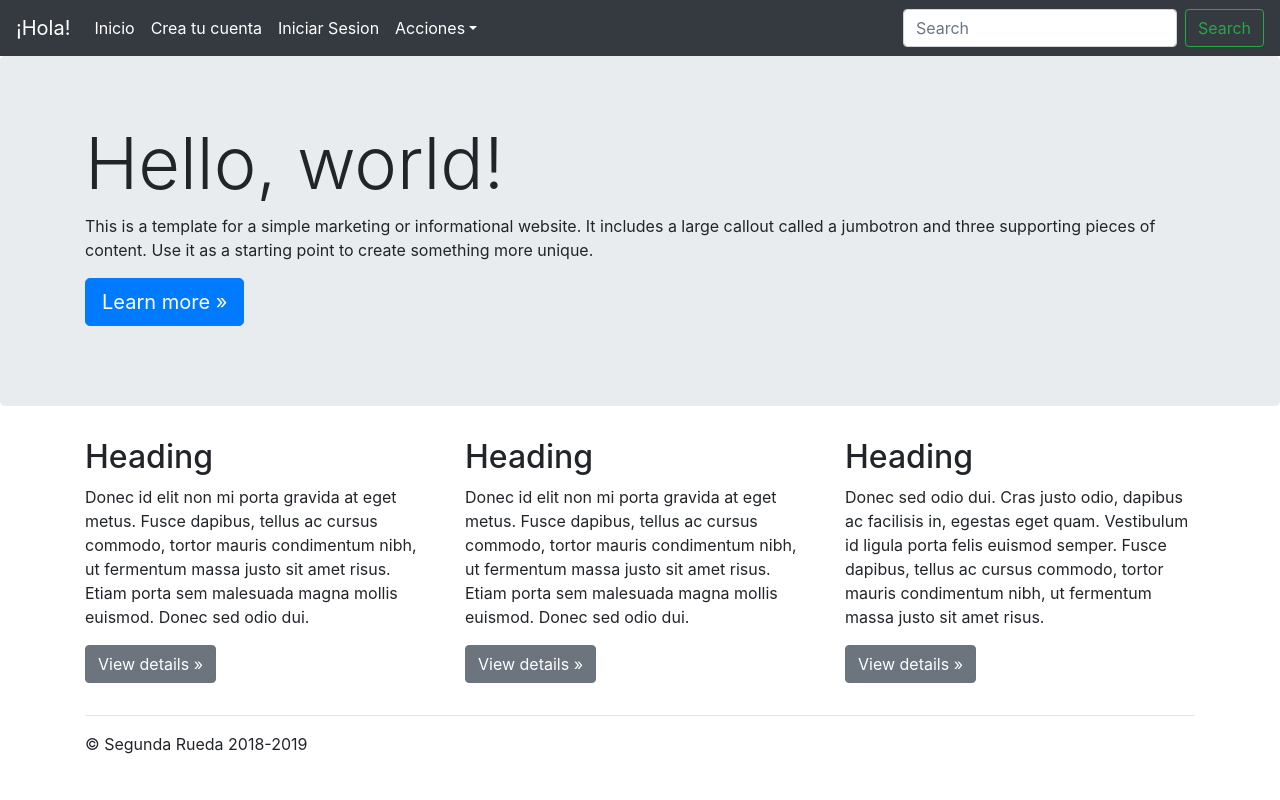
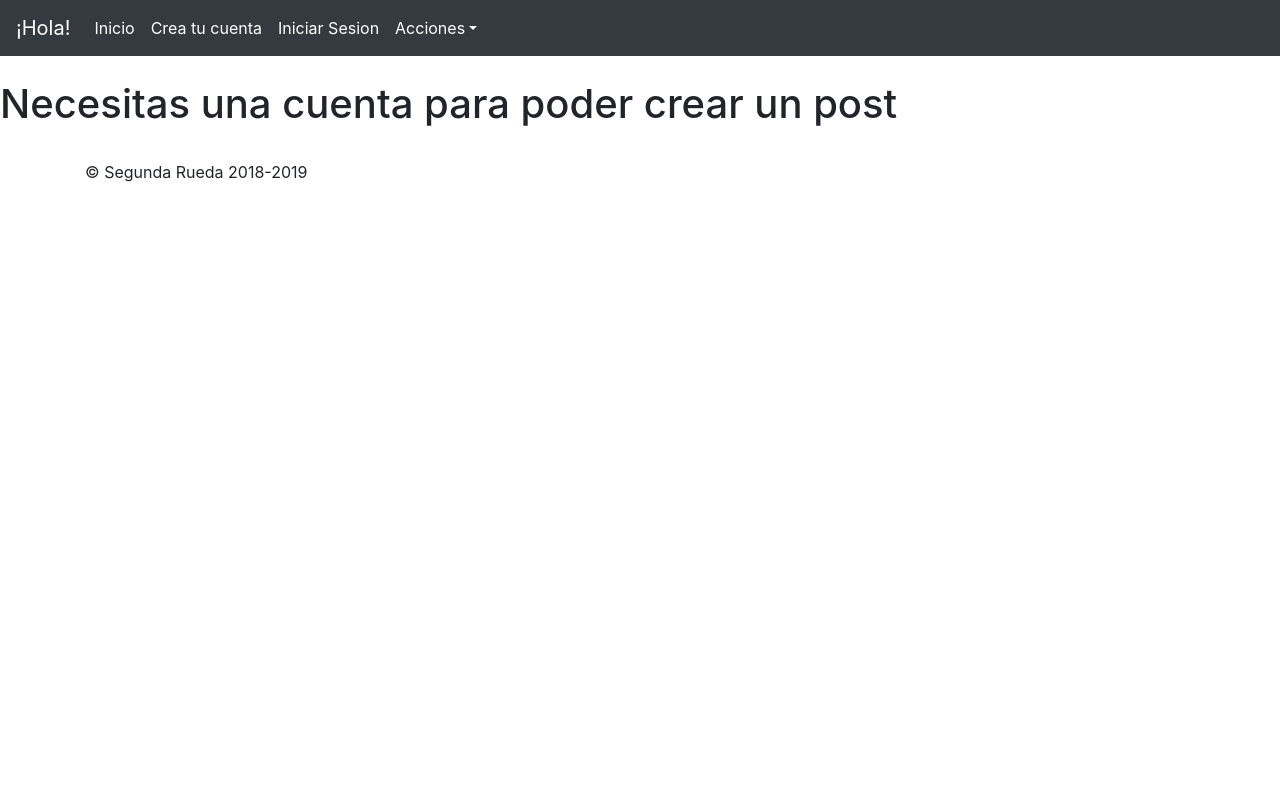
Before and after one commit to AlejandroBravo/SeRu-AWS, a Django app: page /posts/agregar/ in a window 1280 px wide. Run offline with Django 3.2, Linux system fonts and the light colour scheme; some libraries are stand-ins or nearby versions.

Commit message:
Mas cambios en Bootstrap

```diff
--- a/SeRu/models.py
+++ b/SeRu/models.py
@@ -19,7 +19,8 @@ class Post(models.Model):
 	ubicacion = models.CharField(max_length=100,null=False)
 	descripcion = models.TextField(null=False)
 	precio = models.PositiveIntegerField(null=False)
-	fecha_itv_valida = models.DateTimeField()
+	fecha_itv_valida = models.DateField()
+#	telefono = models.ForeignKey('User',on_delete=models.CASCADE)
 
 	def __unicode__(self):
 		return self.nombre_post
@@ -32,9 +33,3 @@ class Vehiculo(models.Model):
 
 	def __unicode__(self):
 		return self.modelo
-
-#@receiver(post_save, sender=User)
-#def create_user_profile(sender,instance,created,**kwargs):
-#	if created:
-#		Profile.objects.create(user=instance)
-#	instance.profile.save()
--- a/SeRu/templates/SeRu/home.html
+++ b/SeRu/templates/SeRu/home.html
@@ -1,6 +1,6 @@
 {% extends "base.html" %}
-<h1 align="center">Bienvenido a segunda rueda</h1>
-<a href="http://127.0.0.1:8000/registrarse/">Crea tu cuenta</a>
-<a href="http://127.0.0.1:8000/accounts/login/">Loggeate</a>
+{% block content %}
+<h1 align="center">Bienvenido a Segunda Rueda</h1>
 <br>
+{% endblock %}
 <p>Bienvenido {{user.username}}</p>
--- a/SeRu/templates/SeRu/nuevo_post.html
+++ b/SeRu/templates/SeRu/nuevo_post.html
@@ -1,11 +1,16 @@
 {% extends "base.html" %}
+{% block content %}
+{% if not user.is_authenticated %}
+<h1>Necesitas una cuenta para poder crear un post</h1>
+{% endif %}
+{% if user.is_authenticated %}
+<h1>Introduce los datos de tu post</h1>
 
-{% block title %}Crea tu nuevo post{% endblock %}
 
-{% block content %}
     <form action="" method="POST">
         {% csrf_token %}
         {{ form.as_p }}
         <input type="submit" name="submit">
     </form>
+{% endif %}
 {% endblock content %}
--- a/SeRu/templates/SeRu/registrarse.html
+++ b/SeRu/templates/SeRu/registrarse.html
@@ -1,8 +1,12 @@
+{% extends "base.html" %}
+
 {% block content %}
-  <h2>Registro de usuario</h2>
+  <h2 style="text-align: center;">Registro de usuario</h2>
   <form method="post">
+  	<div style="display: flex">
     {% csrf_token %}
     {{ form.as_p }}
+    </div>
     <button type="submit">Enviar registro</button>
   </form>
 {% endblock %}
--- a/SeRu/templates/base.html
+++ b/SeRu/templates/base.html
@@ -53,56 +53,22 @@
           <li class="nav-item dropdown">
             <a class="nav-link dropdown-toggle" style="color: white;" href="http://example.com" id="dropdown01" data-toggle="dropdown" aria-haspopup="true" aria-expanded="false">Acciones</a>
             <div class="dropdown-menu" aria-labelledby="dropdown01">
-              <a class="dropdown-item" href="#">Crear un post</a>
-              <a class="dropdown-item" href="#">Ver todos los posts</a>
-              <a class="dropdown-item" href="#">Ver listado de vehiculos</a>
+              <a class="dropdown-item" href="http://127.0.0.1:8000/posts/agregar/">Crear un post</a>
+              <a class="dropdown-item" href="http://127.0.0.1:8000/posts/">Ver todos los posts</a>
+              <a class="dropdown-item" href="http://127.0.0.1:8000/vehiculos/">Ver listado de vehiculos</a>
             </div>
           </li>
         </ul>
-        <form class="form-inline my-2 my-lg-0">
+<!--        <form class="form-inline my-2 my-lg-0">
           <input class="form-control mr-sm-2" type="text" placeholder="Search" aria-label="Search">
           <button class="btn btn-outline-success my-2 my-sm-0" type="submit">Search</button>
-        </form>
+-->        </form>
       </div>
     </nav>
-
-    <main role="main">
-
-      <!-- Main jumbotron for a primary marketing message or call to action -->
-      <div class="jumbotron">
-        <div class="container">
-          <h1 class="display-3">Hello, world!</h1>
-          <p>This is a template for a simple marketing or informational website. It includes a large callout called a jumbotron and three supporting pieces of content. Use it as a starting point to create something more unique.</p>
-          <p><a class="btn btn-primary btn-lg" href="#" role="button">Learn more &raquo;</a></p>
-        </div>
-      </div>
-
-      <div class="container">
-        <!-- Example row of columns -->
-        <div class="row">
-          <div class="col-md-4">
-            <h2>Heading</h2>
-            <p>Donec id elit non mi porta gravida at eget metus. Fusce dapibus, tellus ac cursus commodo, tortor mauris condimentum nibh, ut fermentum massa justo sit amet risus. Etiam porta sem malesuada magna mollis euismod. Donec sed odio dui. </p>
-            <p><a class="btn btn-secondary" href="#" role="button">View details &raquo;</a></p>
-          </div>
-          <div class="col-md-4">
-            <h2>Heading</h2>
-            <p>Donec id elit non mi porta gravida at eget metus. Fusce dapibus, tellus ac cursus commodo, tortor mauris condimentum nibh, ut fermentum massa justo sit amet risus. Etiam porta sem malesuada magna mollis euismod. Donec sed odio dui. </p>
-            <p><a class="btn btn-secondary" href="#" role="button">View details &raquo;</a></p>
-          </div>
-          <div class="col-md-4">
-            <h2>Heading</h2>
-            <p>Donec sed odio dui. Cras justo odio, dapibus ac facilisis in, egestas eget quam. Vestibulum id ligula porta felis euismod semper. Fusce dapibus, tellus ac cursus commodo, tortor mauris condimentum nibh, ut fermentum massa justo sit amet risus.</p>
-            <p><a class="btn btn-secondary" href="#" role="button">View details &raquo;</a></p>
-          </div>
-        </div>
-
-        <hr>
-
-      </div> <!-- /container -->
-
-    </main>
-
+    <br>
+    {% block content %}
+    {% endblock %}
+    <br>
     <footer class="container">
       <p>&copy; Segunda Rueda 2018-2019</p>
     </footer>
--- a/SegundaRueda/settings.py
+++ b/SegundaRueda/settings.py
@@ -105,7 +105,8 @@ AUTH_PASSWORD_VALIDATORS = [
 # Internationalization
 # https://docs.djangoproject.com/en/1.11/topics/i18n/
 
-LANGUAGE_CODE = 'en-us'
+LANGUAGE_CODE = 'es-es'
+#LANGUAGE_CODE = 'en-us'
 
 TIME_ZONE = 'UTC'
 
@@ -131,5 +132,6 @@ STATICFILES_FINDERS = (
 )
 
 LOGIN_REDIRECT_URL = '/'
+LOGOUT_REDIRECT_URL = '/'
 
 AUTH_USER_MODEL = 'SeRu.User'
```
Also changed, not shown: db.sqlite3, 3 other files.
